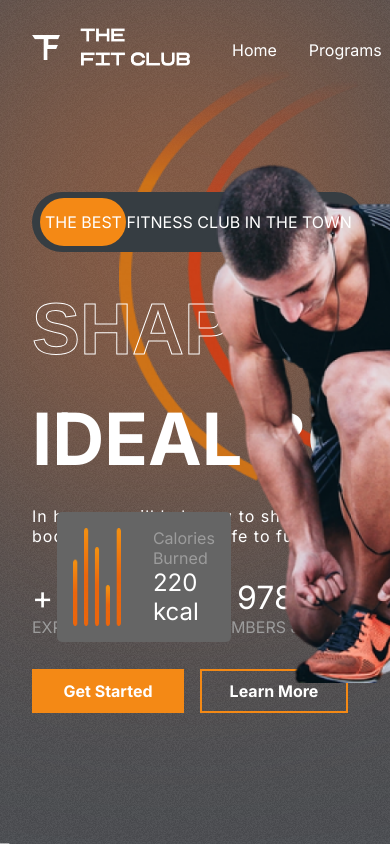
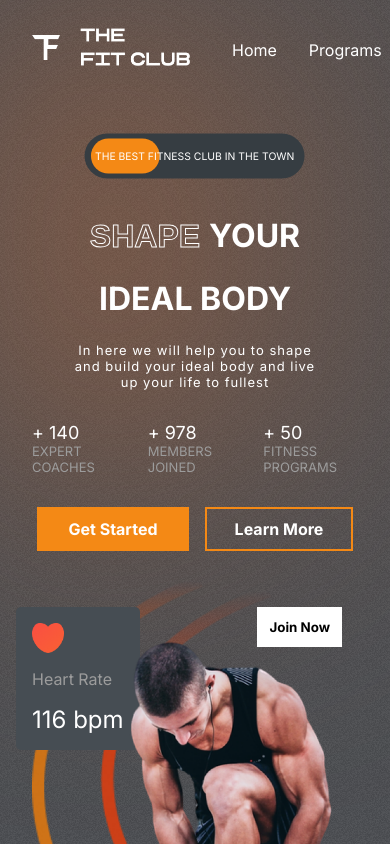
Before and after one commit to decifur/fitclub, a React (Create React App) app: page / in a window 390 px wide. Shown: the top 844 px of the page. Built offline with nearby package versions, Linux system fonts and the light colour scheme.

Commit message:
Made Hero section responsive

```diff
--- a/src/components/Hero/Hero.css
+++ b/src/components/Hero/Hero.css
@@ -179,3 +179,71 @@
     color: white;
     font-size: 1.5rem;
 }
+
+@media screen and (max-width: 768px)
+{
+    .hero{
+        flex-direction: column;
+    }
+    .hero-blur{
+        width: 14rem;
+    }
+    .the-best-ad{
+        margin-top: 0;
+        font-size: small;
+        align-self: center;
+        transform: scale(0.8);
+    }
+    .hero-text{
+        font-size: xx-large;
+        align-items: center;
+        justify-content: center;
+    }
+    .hero-text>div:nth-of-type(3){
+        font-size: small;
+        font-weight: 200;
+        letter-spacing: 1px;
+        text-align: center;
+    }
+    .hero-buttons{
+        justify-content: center;
+    }
+    .figures > div span:nth-of-type(1){
+        font-size: large;
+    }
+    .figures > div span:nth-of-type(2){
+        font-size: small;
+    }
+    .right-h{
+        position: relative;
+        background: none;
+    }
+    .heart-rate{
+        left: 1rem;
+        top: 2rem;
+    }
+    .calories{
+        position: relative;
+        top: 5rem;
+        left: 2rem;
+    }
+    .calories>img{
+        width: 2rem;
+    }
+    .calories>div>:nth-child(2){
+        color: white;
+        font-size: 1rem;
+    }
+    .hero-image{
+        position: relative;
+        width: 15rem;
+        left: 7rem;
+        top: 4rem;
+        align-self: center;
+    }
+    .hero-image-back{
+        width: 15rem;
+        left: 2rem;
+        top: 0rem;
+    }
+}
--- a/src/components/Hero/Hero.jsx
+++ b/src/components/Hero/Hero.jsx
@@ -9,6 +9,7 @@
 
 const Hero = () => {
   const transition = { type: "spring", duration: 3 };
+  const mobile = window.innerWidth<=768 ? true : false;
 
   return (
     <div className="hero">
@@ -20,7 +21,7 @@
         {/* The best Ad */}
         <div className="the-best-ad">
           <motion.div
-            initial={{ left: "238px" }}
+            initial={{ left: mobile ? "155px" : "238px" }}
             whileInView={{ left: "8px" }}
             transition={{ ...transition, type: "tween" }}
           ></motion.div>
```
